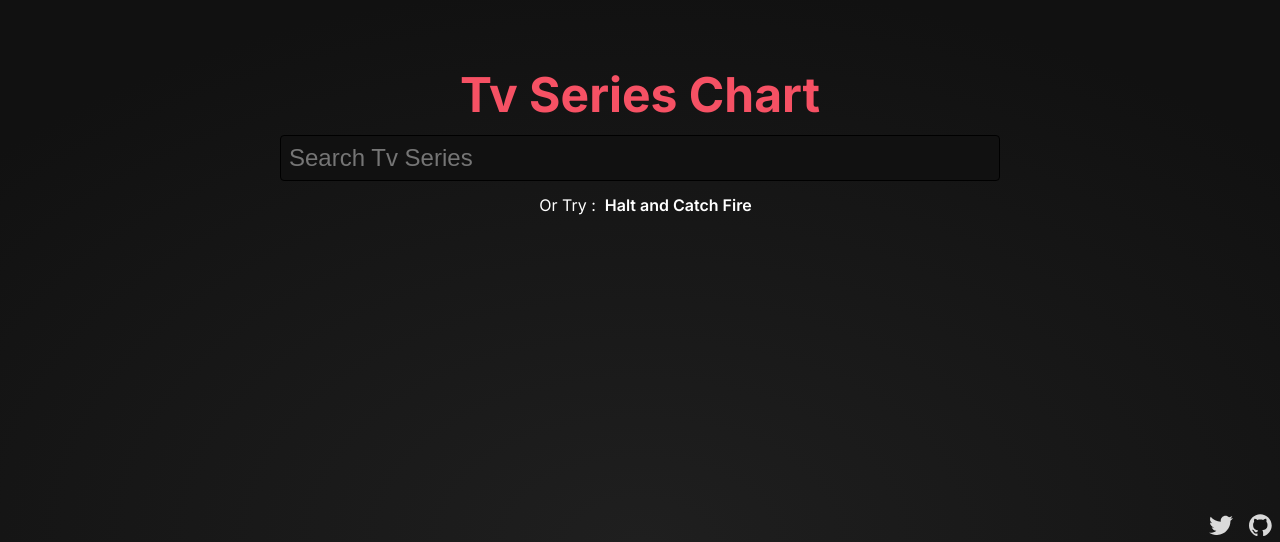
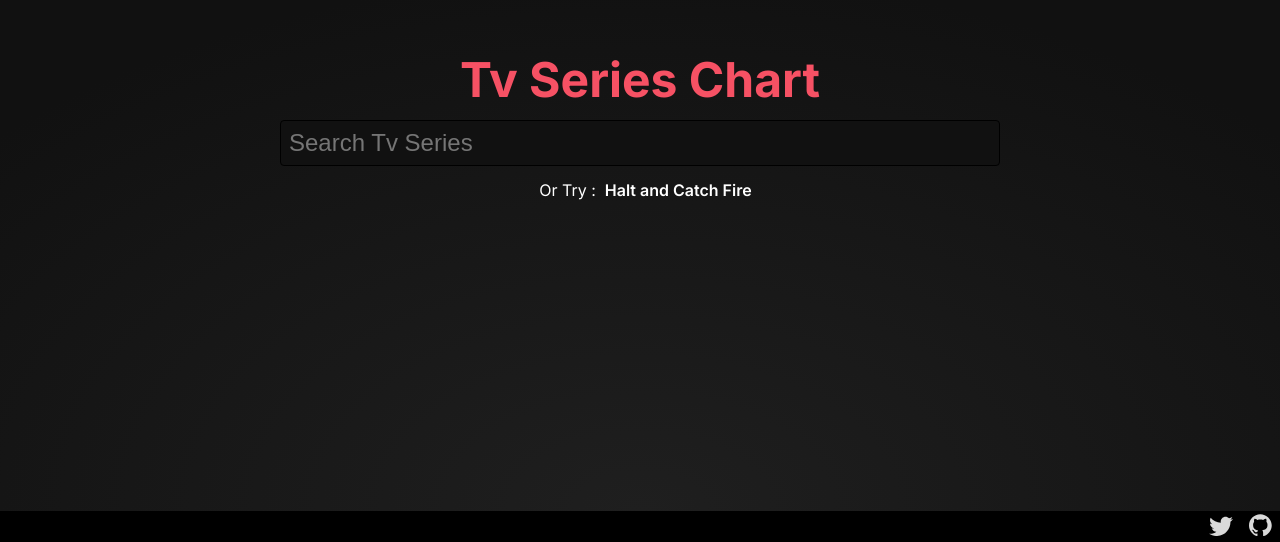
Before and after one commit to alicanerdurmaz/tv-series-chart, a Next.js app: page / in a window 1280 px wide. Shown: the part 258-800 px from the top of the page. Built offline with nearby package versions, Linux system fonts and the light colour scheme.

Commit message:
footer position fix

```diff
--- a/components/Chart/Chart.js
+++ b/components/Chart/Chart.js
@@ -10,7 +10,7 @@ const Chart = React.memo(function Chart({ seasonData }) {
   function calculateLeft() {
     return scale ? -20 : -30;
   }
-
+  console.log(seasonData);
   return (
     <>
       <div className='chart-container'>
@@ -25,7 +25,7 @@ const Chart = React.memo(function Chart({ seasonData }) {
           <LineChart margin={{ top: 20, right: 24, left: calculateLeft(), bottom: 8 }}>
             <CartesianGrid strokeDasharray='3 3' vertical={false} stroke='#848c9c8f' />
             <XAxis
-              dataKey='episodeNumber'
+              dataKey={selectedSeason === 0 ? 'episodeNumber' : 'episodeWithSeason'}
               tick={{ fill: '#848c9c8f' }}
               type='category'
               allowDuplicatedCategory={false}
@@ -33,6 +33,7 @@ const Chart = React.memo(function Chart({ seasonData }) {
             <YAxis
               tick={{ fill: '#848c9c8f' }}
               type='number'
+              interval='preserveStartEnd'
               ticks={scale ? null : [0, 1, 2, 3, 4, 5, 6, 7, 8, 9, 10]}
               domain={scale ? ['auto', 'auto'] : null}
               dataKey='imdbRating'
--- a/components/Footer.js
+++ b/components/Footer.js
@@ -34,13 +34,9 @@ export default function Footer() {
       </a>
       <style jsx>{`
         div {
-          width: 100%;
-          position: fixed;
-          left: 0;
-          bottom: 0;
+          margin-top: auto;
           height: 2rem;
           width: 100%;
-
           display: flex;
           justify-content: flex-end;
           align-items: center;
--- a/pages/_app.js
+++ b/pages/_app.js
@@ -15,9 +15,11 @@ export default function App({ Component, pageProps }) {
           rel='stylesheet'></link>
       </Head>
       <DataContextProvider>
-        <Component {...pageProps} />
+        <Component {...pageProps}></Component>
         <Footer />
       </DataContextProvider>
+
+      <style jsx>{``}</style>
     </>
   );
 }
--- a/public/style.css
+++ b/public/style.css
@@ -33,7 +33,10 @@ body {
   margin: 0;
   width: 100%;
   height: 100%;
+  display: flex;
+  flex-direction: column;
 }
+
 a {
   color: inherit;
   text-decoration: none;
```
